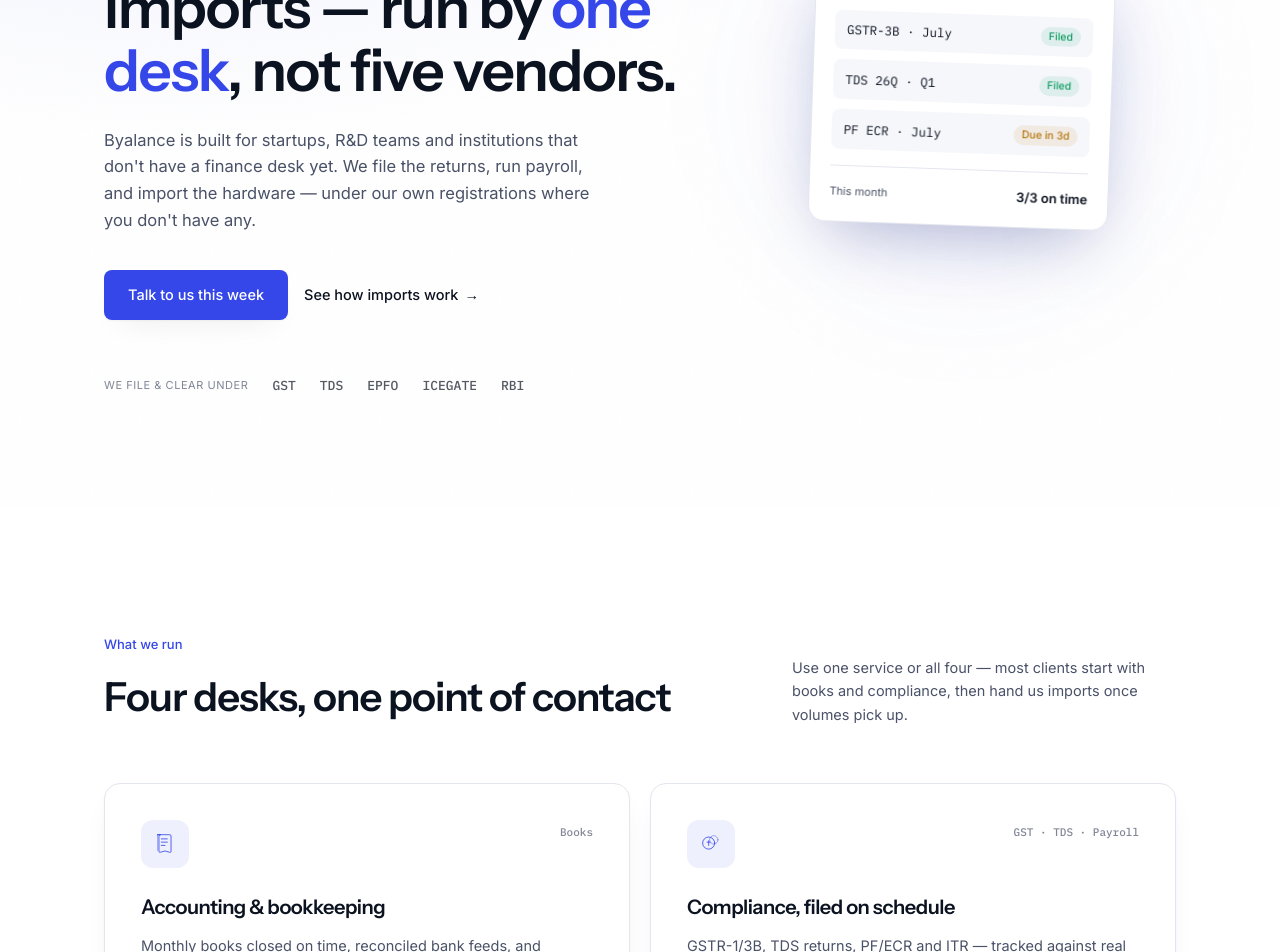
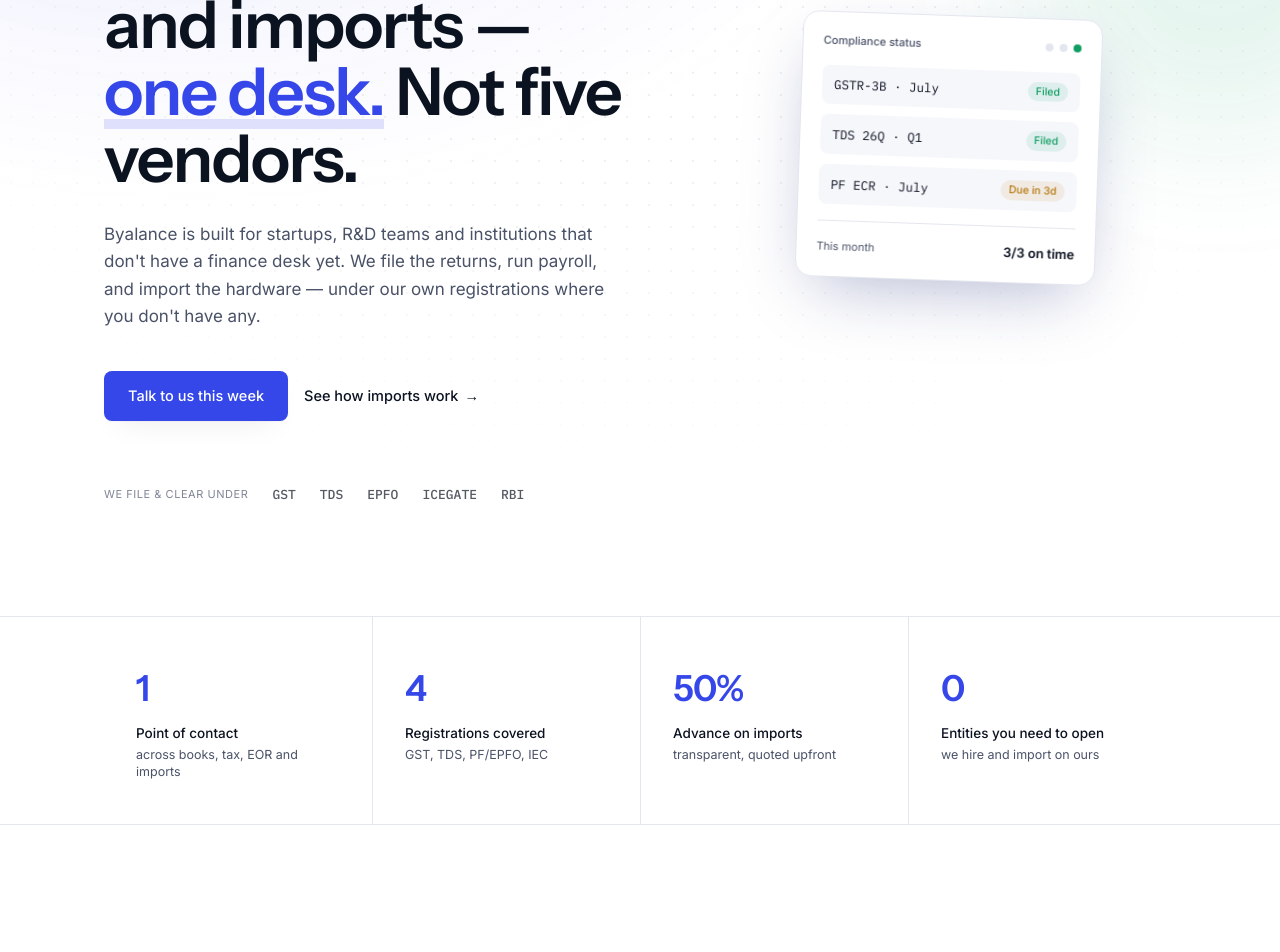
Before and after one commit to theRawHawn/Byalance2, a React (Vite) app: page / in a window 1280 px wide. Shown: the part 400-1352 px from the top of the page. Built offline with nearby package versions, Linux system fonts and the light colour scheme.

Commit message:
Add visual depth: layered hero cards, dot-grid texture, capability strip, color-varied icon chips

```diff
--- a/src/App.tsx
+++ b/src/App.tsx
@@ -1,5 +1,6 @@
 import Navbar from './components/Navbar';
 import Hero from './components/Hero';
+import CapabilityStrip from './components/CapabilityStrip';
 import Services from './components/Services';
 import ImportFlow from './components/ImportFlow';
 import WhyByalance from './components/WhyByalance';
@@ -12,6 +13,7 @@
       <Navbar />
       <main>
         <Hero />
+        <CapabilityStrip />
         <Services />
         <ImportFlow />
         <WhyByalance />
--- /dev/null
+++ b/src/components/CapabilityStrip.tsx
@@ -0,0 +1,33 @@
+import { motion } from 'framer-motion';
+
+const points = [
+  { k: '1', label: 'Point of contact', detail: 'across books, tax, EOR and imports' },
+  { k: '4', label: 'Registrations covered', detail: 'GST, TDS, PF/EPFO, IEC' },
+  { k: '50%', label: 'Advance on imports', detail: 'transparent, quoted upfront' },
+  { k: '0', label: 'Entities you need to open', detail: 'we hire and import on ours' },
+];
+
+export default function CapabilityStrip() {
+  return (
+    <section className="relative border-y border-line bg-white">
+      <div className="max-w-6xl mx-auto px-6 md:px-10 grid grid-cols-2 md:grid-cols-4 divide-x divide-line">
+        {points.map((p, i) => (
+          <motion.div
+            key={p.label}
+            initial={{ opacity: 0, y: 12 }}
+            whileInView={{ opacity: 1, y: 0 }}
+            viewport={{ once: true, margin: '-40px' }}
+            transition={{ duration: 0.45, delay: i * 0.07 }}
+            className="px-5 md:px-8 py-9 md:py-11"
+          >
+            <span className="font-display font-semibold text-[30px] md:text-[36px] text-indigo tracking-tight">
+              {p.k}
+            </span>
+            <p className="mt-2 text-[13.5px] font-medium text-ink">{p.label}</p>
+            <p className="mt-0.5 text-[12.5px] text-inkSoft leading-snug">{p.detail}</p>
+          </motion.div>
+        ))}
+      </div>
+    </section>
+  );
+}
--- a/src/components/Hero.tsx
+++ b/src/components/Hero.tsx
@@ -5,16 +5,19 @@
 
 export default function Hero() {
   return (
-    <section id="top" className="relative overflow-hidden pt-40 pb-24 md:pt-48 md:pb-28 mesh">
-      <div className="absolute inset-0 noise pointer-events-none" />
+    <section id="top" className="relative overflow-hidden pt-40 pb-24 md:pt-48 md:pb-28">
+      <div className="absolute inset-0 mesh" />
+      <div className="absolute inset-0 dot-grid fade-edges opacity-70 pointer-events-none" />
+      <div className="absolute -top-24 -left-24 w-[420px] h-[420px] rounded-full bg-indigo/10 blur-3xl pointer-events-none" />
+      <div className="absolute top-40 -right-32 w-[380px] h-[380px] rounded-full bg-emerald/10 blur-3xl pointer-events-none" />
 
-      <div className="relative max-w-6xl mx-auto px-6 md:px-10 grid lg:grid-cols-[1.15fr,0.85fr] gap-16 items-center">
+      <div className="relative max-w-6xl mx-auto px-6 md:px-10 grid lg:grid-cols-[1.1fr,0.9fr] gap-16 items-center">
         <div>
           <motion.div
             initial={{ opacity: 0, y: 10 }}
             animate={{ opacity: 1, y: 0 }}
             transition={{ duration: 0.5 }}
-            className="inline-flex items-center gap-2 rounded-full border border-line bg-white px-3.5 py-1.5 mb-7"
+            className="inline-flex items-center gap-2 rounded-full border border-line bg-white/80 backdrop-blur px-3.5 py-1.5 mb-8 shadow-sm"
           >
             <span className="w-1.5 h-1.5 rounded-full bg-emerald" />
             <span className="text-[12px] font-medium text-inkSoft">Bengaluru · serving startups pan-India</span>
@@ -24,17 +27,27 @@
             initial={{ opacity: 0, y: 18 }}
             animate={{ opacity: 1, y: 0 }}
             transition={{ duration: 0.7, delay: 0.1 }}
-            className="font-display font-semibold text-[42px] leading-[1.1] sm:text-[52px] md:text-[58px] md:leading-[1.08] text-ink tracking-tight"
+            className="font-display font-semibold text-[46px] leading-[1.06] sm:text-[58px] md:text-[66px] md:leading-[1.02] text-ink tracking-tight"
           >
-            Your books, compliance, and imports — run by{' '}
-            <span className="text-indigo">one desk</span>, not five vendors.
+            Your books, compliance,
+            <br className="hidden sm:block" /> and imports —{' '}
+            <span className="relative inline-block">
+              <span className="relative z-10 text-indigo">one desk.</span>
+              <motion.span
+                initial={{ scaleX: 0 }}
+                animate={{ scaleX: 1 }}
+                transition={{ duration: 0.6, delay: 0.9 }}
+                className="absolute left-0 -bottom-1 h-[10px] w-full bg-indigo/15 origin-left -z-0"
+              />
+            </span>{' '}
+            Not five vendors.
           </motion.h1>
 
           <motion.p
             initial={{ opacity: 0, y: 14 }}
             animate={{ opacity: 1, y: 0 }}
             transition={{ duration: 0.6, delay: 0.25 }}
-            className="mt-6 max-w-lg text-[16.5px] leading-relaxed text-inkSoft"
+            className="mt-7 max-w-lg text-[17px] leading-relaxed text-inkSoft"
           >
             Byalance is built for startups, R&amp;D teams and institutions that don't have a
             finance desk yet. We file the returns, run payroll, and import the hardware — under
@@ -45,11 +58,11 @@
             initial={{ opacity: 0, y: 14 }}
             animate={{ opacity: 1, y: 0 }}
             transition={{ duration: 0.6, delay: 0.4 }}
-            className="mt-9 flex flex-wrap items-center gap-4"
+            className="mt-10 flex flex-wrap items-center gap-4"
           >
             <a
               href="#contact"
-              className="inline-flex items-center rounded-lg bg-indigo text-white px-6 py-3.5 text-[14.5px] font-medium shadow-card hover:bg-indigoDeep transition-colors duration-300"
+              className="inline-flex items-center rounded-lg bg-indigo text-white px-6 py-3.5 text-[14.5px] font-medium shadow-card hover:bg-indigoDeep hover:-translate-y-0.5 transition-all duration-300"
             >
               Talk to us this week
             </a>
@@ -66,7 +79,7 @@
             initial={{ opacity: 0 }}
             animate={{ opacity: 1 }}
             transition={{ duration: 0.7, delay: 0.55 }}
-            className="mt-14 flex flex-wrap items-center gap-x-6 gap-y-2"
+            className="mt-16 flex flex-wrap items-center gap-x-6 gap-y-2"
           >
             <span className="text-[11px] uppercase tracking-wider text-inkSoft/70">We file &amp; clear under</span>
             {logos.map((l) => (
@@ -77,9 +90,21 @@
           </motion.div>
         </div>
 
-        <div className="relative hidden lg:flex justify-center items-center h-[420px]">
-          <div className="absolute w-[380px] h-[380px] rounded-full bg-indigo/5 blur-3xl" />
-          <StatusPanel className="relative" />
+        <div className="relative hidden lg:flex justify-center items-center h-[460px]">
+          <motion.div
+            initial={{ opacity: 0, y: 10, rotate: -6 }}
+            animate={{ opacity: 1, y: 0, rotate: -6 }}
+            transition={{ duration: 0.8, delay: 0.2 }}
+            className="absolute w-[260px] rounded-2xl bg-white border border-line shadow-card p-5 -translate-x-16 translate-y-24"
+          >
+            <p className="text-[11px] font-medium text-inkSoft mb-3">Import advance</p>
+            <div className="flex items-baseline gap-1">
+              <span className="font-display font-semibold text-[26px] text-ink">50%</span>
+              <span className="text-[12px] text-inkSoft">upfront, balance on delivery</span>
+            </div>
+          </motion.div>
+
+          <StatusPanel className="relative z-10 -translate-x-4" />
         </div>
       </div>
     </section>
--- a/src/components/ImportFlow.tsx
+++ b/src/components/ImportFlow.tsx
@@ -12,6 +12,7 @@
   return (
     <section id="imports" className="relative py-24 md:py-32 bg-indigoDeep text-white overflow-hidden">
       <div className="absolute inset-0 opacity-40" style={{ background: 'radial-gradient(50% 40% at 90% 0%, rgba(53,71,232,0.35) 0%, rgba(53,71,232,0) 100%)' }} />
+      <div className="absolute inset-0 dot-grid-light fade-edges opacity-60 pointer-events-none" />
       <div className="relative max-w-6xl mx-auto px-6 md:px-10">
         <div className="grid lg:grid-cols-[1.1fr,0.9fr] gap-16 items-start mb-20">
           <div>
--- a/src/components/Services.tsx
+++ b/src/components/Services.tsx
@@ -7,24 +7,32 @@
     title: 'Accounting & bookkeeping',
     body: 'Monthly books closed on time, reconciled bank feeds, and financials that hold up when an investor or auditor asks to see them.',
     Icon: LedgerIcon,
+    chip: 'bg-indigoSoft text-indigo',
+    bar: 'bg-indigo',
   },
   {
     tag: 'GST · TDS · Payroll',
     title: 'Compliance, filed on schedule',
     body: 'GSTR-1/3B, TDS returns, PF/ECR and ITR — tracked against real due dates, not remembered after the notice arrives.',
     Icon: PayrollIcon,
+    chip: 'bg-emerald/10 text-emerald',
+    bar: 'bg-emerald',
   },
   {
     tag: 'EOR India',
     title: 'Hire in India without an entity',
     body: "Onboard talent on Byalance's registrations — payroll, PF, statutory benefits and compliant contracts, handled end to end.",
     Icon: EORIcon,
+    chip: 'bg-amber/10 text-amber',
+    bar: 'bg-amber',
   },
   {
     tag: 'Import compliance',
     title: 'Import sourcing & customs',
     body: 'No IEC, no GST-linked import registration, no customs broker on retainer? We import under our own company and hand the goods over cleared.',
     Icon: ImportIcon,
+    chip: 'bg-indigoSoft text-indigoDeep',
+    bar: 'bg-indigoDeep',
   },
 ];
 
@@ -35,7 +43,7 @@
         <div className="flex items-end justify-between flex-wrap gap-4 mb-14">
           <div>
             <p className="text-[13px] font-medium text-indigo mb-3">What we run</p>
-            <h2 className="font-display font-semibold text-[32px] md:text-[40px] text-ink max-w-xl tracking-tight">
+            <h2 className="font-display font-semibold text-[32px] md:text-[42px] text-ink max-w-xl tracking-tight">
               Four desks, one point of contact
             </h2>
           </div>
@@ -46,18 +54,19 @@
         </div>
 
         <div className="grid sm:grid-cols-2 gap-5">
-          {services.map(({ tag, title, body, Icon }, i) => (
+          {services.map(({ tag, title, body, Icon, chip, bar }, i) => (
             <motion.div
               key={title}
               initial={{ opacity: 0, y: 24 }}
               whileInView={{ opacity: 1, y: 0 }}
               viewport={{ once: true, margin: '-60px' }}
               transition={{ duration: 0.5, delay: i * 0.08 }}
-              whileHover={{ y: -4 }}
-              className="group bg-white rounded-2xl border border-line shadow-card p-8 md:p-9 transition-shadow duration-300 hover:shadow-float"
+              whileHover={{ y: -5 }}
+              className="group relative bg-white rounded-2xl border border-line shadow-card p-8 md:p-9 overflow-hidden transition-shadow duration-300 hover:shadow-float"
             >
+              <span className={`absolute top-0 left-0 right-0 h-[3px] ${bar} scale-x-0 group-hover:scale-x-100 origin-left transition-transform duration-400`} />
               <div className="flex items-start justify-between">
-                <span className="w-12 h-12 rounded-xl bg-indigoSoft flex items-center justify-center text-indigo">
+                <span className={`w-12 h-12 rounded-xl flex items-center justify-center ${chip}`}>
                   <Icon width={26} height={26} strokeWidth={1.8} />
                 </span>
                 <span className="text-[11px] font-mono font-medium text-inkSoft/70 mt-1">{tag}</span>
--- a/src/index.css
+++ b/src/index.css
@@ -16,6 +16,17 @@
 }
 
 @layer utilities {
+  .dot-grid {
+    background-image: radial-gradient(rgba(11,18,32,0.09) 1px, transparent 1px);
+    background-size: 22px 22px;
+  }
+  .dot-grid-light {
+    background-image: radial-gradient(rgba(255,255,255,0.12) 1px, transparent 1px);
+    background-size: 22px 22px;
+  }
+  .fade-edges {
+    mask-image: radial-gradient(ellipse 70% 60% at 50% 30%, black 40%, transparent 100%);
+  }
   .mesh {
     background:
       radial-gradient(60% 50% at 15% 10%, rgba(53,71,232,0.10) 0%, rgba(53,71,232,0) 100%),
```
Also changed, not shown: src/components/WhyByalance.tsx (+35 -5 lines).
